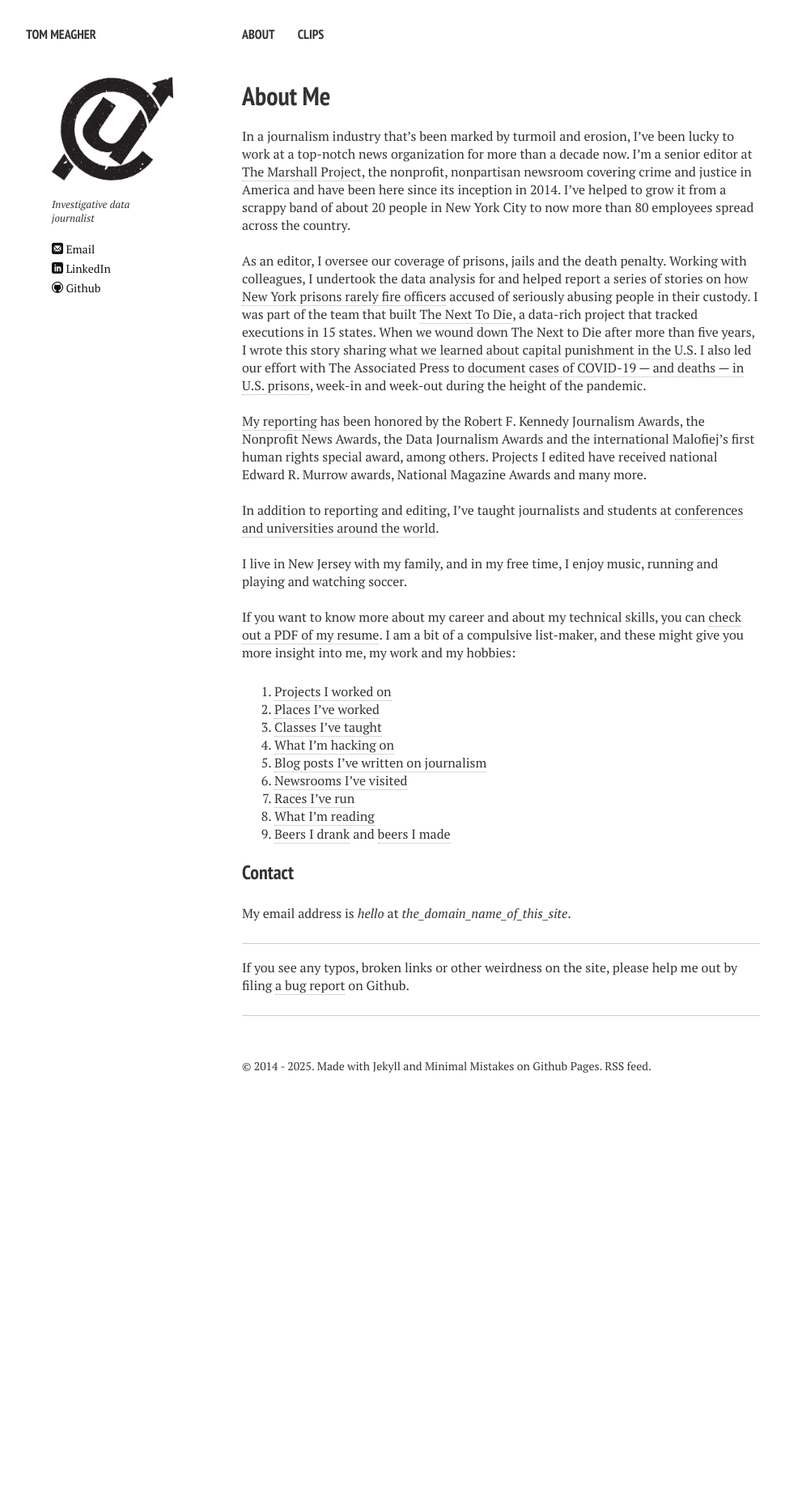
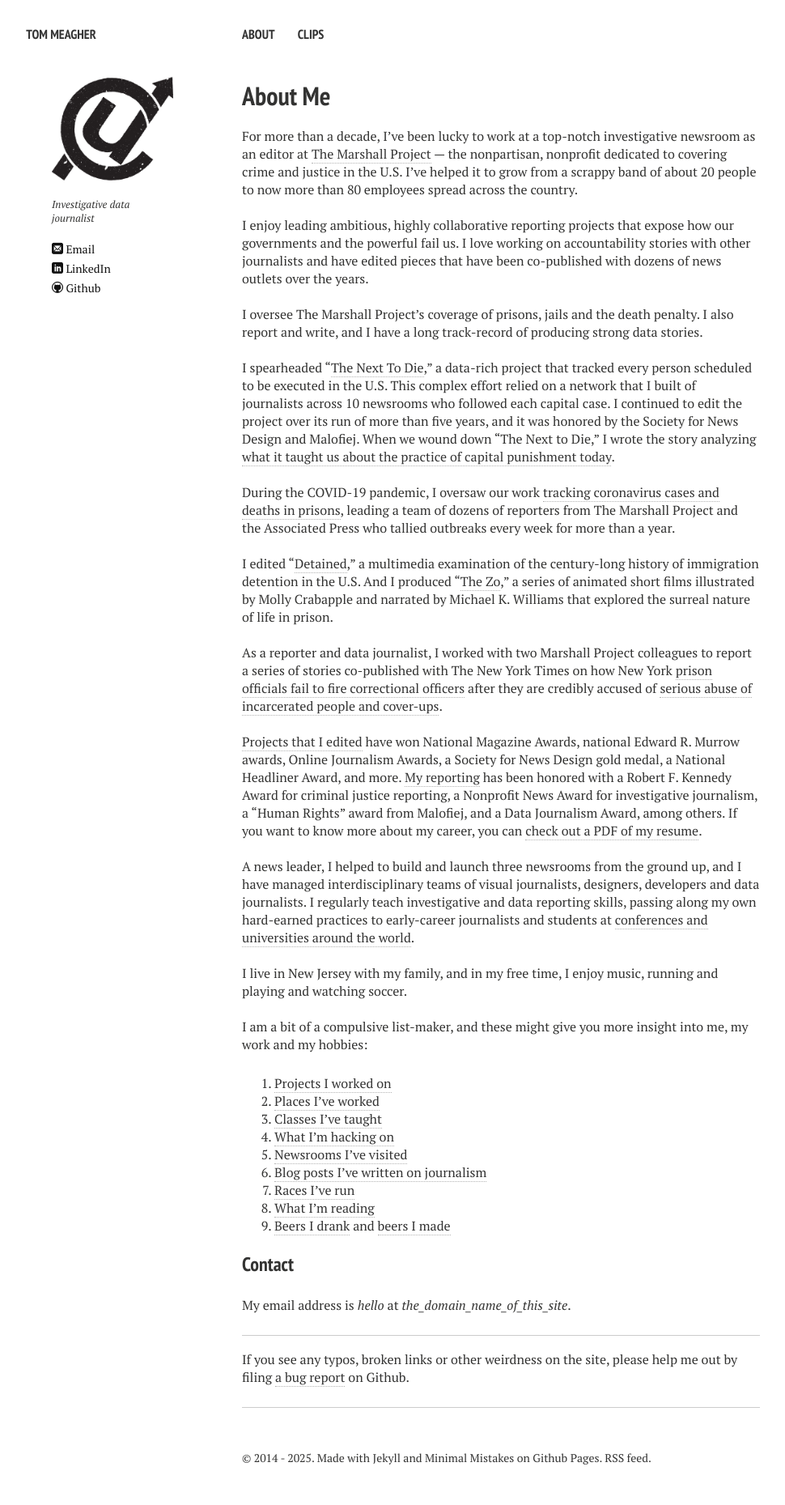
Before and after one commit to tommeagher/tommeagher.github.io, a Jekyll site: the page built from about.md, in a window 1280 px wide. Shown: the whole page at 81% size, without its empty margins (21-991 px from the left). Built offline with Jekyll 4.4.1, drawn with Linux system fonts in a browser that asks for light colours; nearby versions of some CDN libraries; before the commit the page ends 1375 px from its top, so only the background shows below that.

Commit message:
update clips and races

```diff
--- a/about.md
+++ b/about.md
@@ -4,26 +4,35 @@
 title: About Me
 tagline: Tom Meagher
 tags: [about]
-modified: 10-14-2024
+modified: 06-28-2025
 ---
-In a journalism industry that's been marked by turmoil and erosion, I've been lucky to work at a top-notch news organization for more than a decade now. I'm a senior editor at [The Marshall Project](https://www.themarshallproject.org/), the nonprofit, nonpartisan newsroom covering crime and justice in America and have been here since its inception in 2014. I've helped to grow it from a scrappy band of about 20 people in New York City to now more than 80 employees spread across the country.
+For more than a decade, I've been lucky to work at a top-notch investigative newsroom as an editor at [The Marshall Project](https://www.themarshallproject.org/) — the nonpartisan, nonprofit dedicated to covering crime and justice in the U.S. I've helped it to grow from a scrappy band of about 20 people to now more than 80 employees spread across the country.
 &nbsp;<br /><br />
-As an editor, I oversee our coverage of prisons, jails and the death penalty. Working with colleagues, I undertook the data analysis for and helped report a series of stories on [how New York prisons rarely fire officers](https://www.themarshallproject.org/staff/tom-meagher) accused of seriously abusing people in their custody. I was part of the team that built [The Next To Die](https://www.themarshallproject.org/next-to-die), a data-rich project that tracked executions in 15 states. When we wound down The Next to Die after more than five years, I wrote this story sharing [what we learned about capital punishment in the U.S.](https://www.themarshallproject.org/2021/02/10/what-120-executions-tell-us-about-criminal-justice-in-america) I also led our effort with The Associated Press to [document cases of COVID-19 — and deaths — in U.S. prisons](https://www.themarshallproject.org/2020/05/01/a-state-by-state-look-at-coronavirus-in-prisons), week-in and week-out during the height of the pandemic.
+I enjoy leading ambitious, highly collaborative reporting projects that expose how our governments and the powerful fail us. I love working on accountability stories with other journalists and have edited pieces that have been co-published with dozens of news outlets over the years.
 &nbsp;<br /><br />
-[My reporting](https://www.themarshallproject.org/staff/tom-meagher) has been honored by the Robert F. Kennedy Journalism Awards, the Nonprofit News Awards, the Data Journalism Awards and the international Malofiej's first human rights special award, among others. Projects I edited have received national Edward R. Murrow awards, National Magazine Awards and many more.
+I oversee The Marshall Project's coverage of prisons, jails and the death penalty. I also report and write, and I have a long track-record of producing strong data stories.
 &nbsp;<br /><br />
-In addition to reporting and editing, I've taught journalists and students at [conferences and universities around the world](classes.html).
+I spearheaded "[The Next To Die](https://www.themarshallproject.org/next-to-die)," a data-rich project that tracked every person scheduled to be executed in the U.S. This complex effort relied on a network that I built of journalists across 10 newsrooms who followed each capital case. I continued to edit the project over its run of more than five years, and it was honored by the Society for News Design and Malofiej. When we wound down "The Next to Die," I wrote the story analyzing [what it taught us about the practice of capital punishment today](https://www.themarshallproject.org/2021/02/10/what-120-executions-tell-us-about-criminal-justice-in-america).
+&nbsp;<br /><br />
+During the COVID-19 pandemic, I oversaw our work [tracking coronavirus cases and deaths in prisons](https://www.themarshallproject.org/2020/05/01/a-state-by-state-look-at-coronavirus-in-prisons), leading a team of dozens of reporters from The Marshall Project and the Associated Press who tallied outbreaks every week for more than a year.
+&nbsp;<br /><br />
+I edited “[Detained](https://www.themarshallproject.org/2019/09/24/detained),” a multimedia examination of the century-long history of immigration detention in the U.S. And I produced “[The Zo](https://www.themarshallproject.org/2020/02/27/welcome-to-the-zo),” a series of animated short films illustrated by Molly Crabapple and narrated by Michael K. Williams that explored the surreal nature of life in prison.
+&nbsp;<br /><br />
+As a reporter and data journalist, I worked with two Marshall Project colleagues to report a series of stories co-published with The New York Times on how New York [prison officials fail to fire correctional officers](https://www.themarshallproject.org/2023/05/19/new-york-prison-corrections-officer-abuse-prisoners) after they are credibly accused of [serious abuse of incarcerated people and cover-ups](https://www.themarshallproject.org/2023/05/22/new-york-prison-corrections-officer-abuse-cover-up).
+&nbsp;<br /><br />
+[Projects that I edited](clips.html) have won National Magazine Awards, national Edward R. Murrow awards, Online Journalism Awards, a Society for News Design gold medal, a National Headliner Award, and more. [My reporting](https://www.themarshallproject.org/staff/tom-meagher)  has been honored with a Robert F. Kennedy Award for criminal justice reporting, a Nonprofit News Award for investigative journalism, a “Human Rights” award from Malofiej, and a Data Journalism Award, among others. If you want to know more about my career, you can [check out a PDF of my resume](https://www.tommeagher.com/files/meagher_resume.pdf).
+&nbsp;<br /><br />
+A news leader, I helped to build and launch three newsrooms from the ground up, and I have managed interdisciplinary teams of visual journalists, designers, developers and data journalists. I regularly teach investigative and data reporting skills, passing along my own hard-earned practices to early-career journalists and students at [conferences and universities around the world](classes.html).
 &nbsp;<br /><br />
 I live in New Jersey with my family, and in my free time, I enjoy music, running and playing and watching soccer.
 &nbsp;<br /><br />
-If you want to know more about my career and about my technical skills, you can [check out a PDF of my resume](https://www.tommeagher.com/files/meagher_resume.pdf). I am a bit of a compulsive list-maker, and these might give you more insight into me, my work and my hobbies:
-
+I am a bit of a compulsive list-maker, and these might give you more insight into me, my work and my hobbies:
 1.  [Projects I worked on](clips.html)
 2.  [Places I've worked](http://linkedin.com/in/tommeagher)
 3.  [Classes I've taught](classes.html)
 4.  [What I'm hacking on](https://github.com/tommeagher?tab=activity)
-5.  [Blog posts I've written on journalism](posts/index.html)
-6.  [Newsrooms I've visited](newsrooms.html)
+5.  [Newsrooms I've visited](newsrooms.html)
+6.  [Blog posts I've written on journalism](posts/index.html)
 7.  [Races I've run](races.html)
 8.  [What I'm reading](http://www.goodreads.com/review/list/7478342-tom?sort=date_read)
 9.  [Beers I drank](https://untappd.com/user/tommeagher) and [beers I made](https://carboy.tommeagher.com/)
```
Also changed, not shown: _data/editing_clips.yml (+7 -0 lines), _data/writing_clips.yml (+13 -8 lines), races.md (+1 -0 lines), 4 other files.
